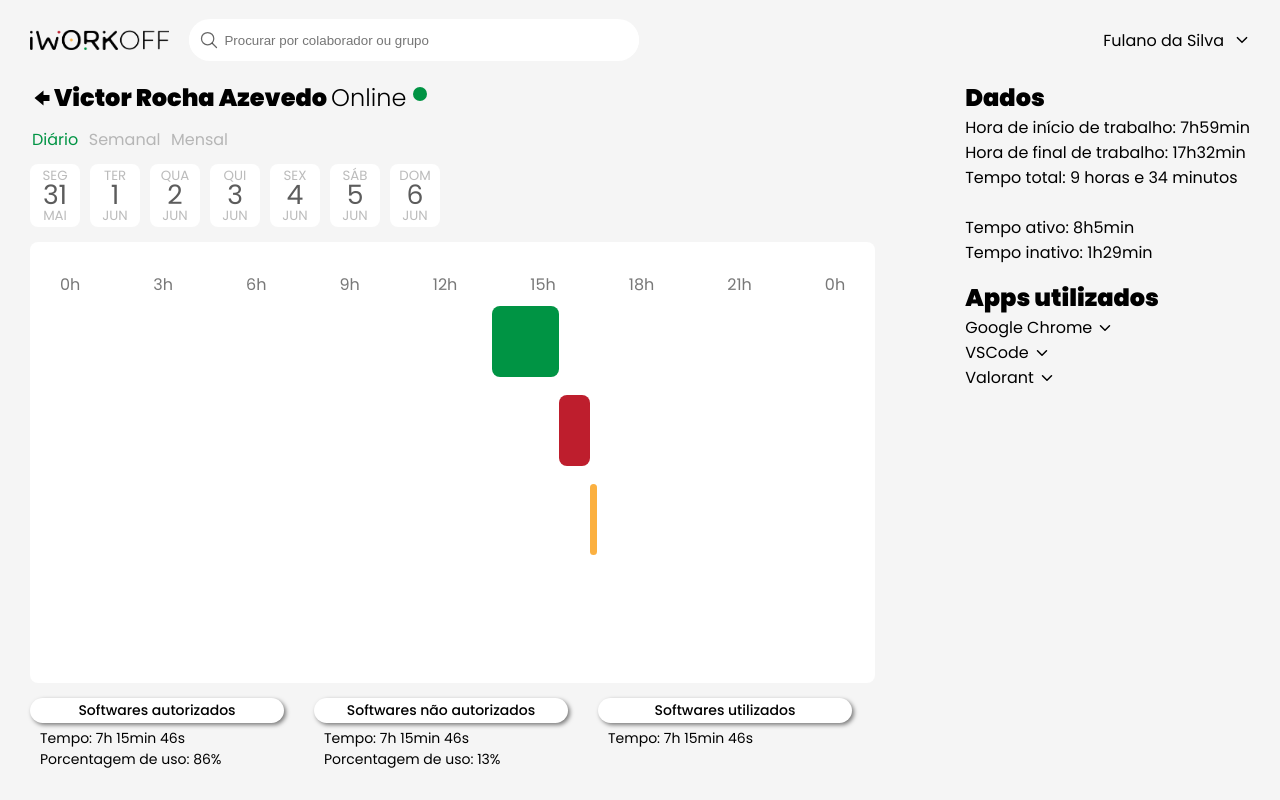
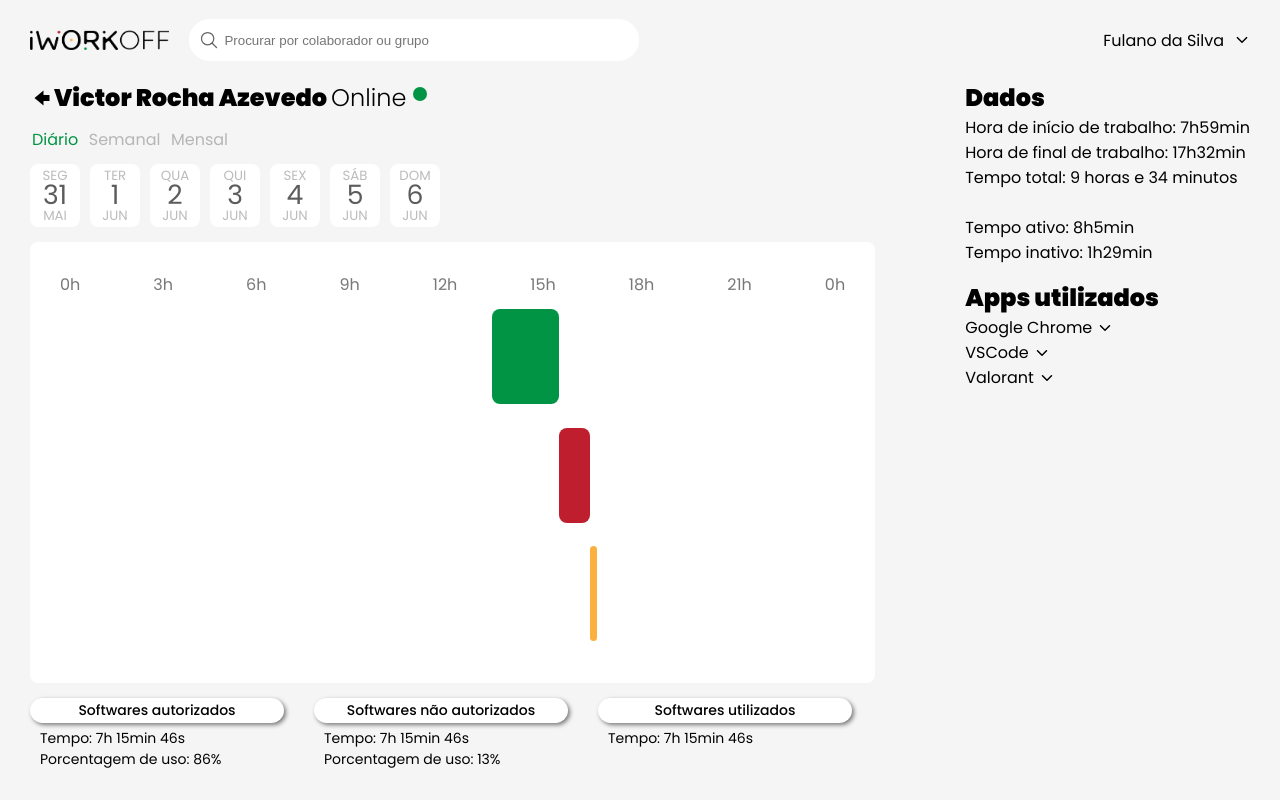
Before and after one commit to abnerjs/iworkoff, a React (Create React App) app: page /home in a window 1280 px wide. Built offline with nearby package versions, Linux system fonts and the light colour scheme.

Commit message:
chart final final

```diff
--- a/src/components/dataInfo/TimelineChart.css
+++ b/src/components/dataInfo/TimelineChart.css
@@ -22,7 +22,7 @@
 }
 
 .timeline .row {
-    height: 25%;
+    min-height: 25%;
     display: flex;
     align-items: center;
 }
@@ -64,6 +64,7 @@
     position: absolute;
     text-align: left;
     color: #787878;
+    font-size: 10pt;
     backdrop-filter: drop-shadow(4px 4px 10px blue);
     transition: all ease 0.6s;
     opacity: 0;
--- a/src/components/dataInfo/TimelineChart.jsx
+++ b/src/components/dataInfo/TimelineChart.jsx
@@ -35,10 +35,13 @@ function rows(data) {
                 return (
                     <div
                         className={`
-                        row
-                        ${'cor' + (index % 3).toString()}
-                        ${value.isAuth ? 'auth' : 'noauth'}
-                    `}
+                            row
+                            ${'cor' + (index % 3).toString()}
+                            ${value.isAuth ? 'auth' : 'noauth'}
+                        `}
+                        style={{
+                            height: (100 / data.length) + '%',
+                        }}
                         key={index}
                     >
 
```
